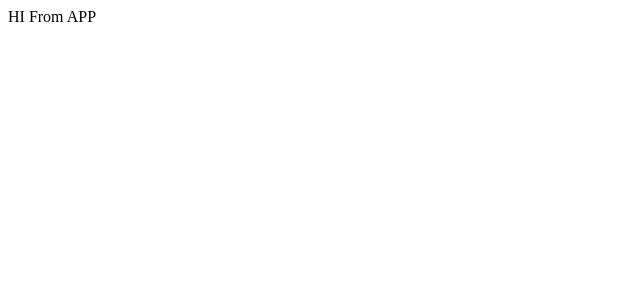
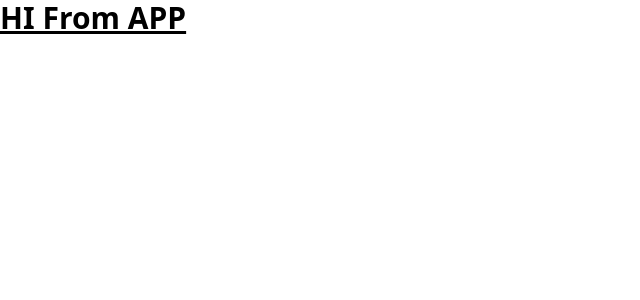
Before and after one commit to akashrp/SiwggyClone, a React (Vite) app: page / in a window 1280 px wide. Shown: the top 300 px of the page, without its empty margins (0-640 px from the left). Built offline with nearby package versions, Linux system fonts and the light colour scheme.

Commit message:
added setup for tailwindcss

```diff
--- /dev/null
+++ b/index.css
@@ -0,0 +1,3 @@
+@tailwind base;
+@tailwind components;
+@tailwind utilities;
--- a/index.html
+++ b/index.html
@@ -3,6 +3,7 @@
 <head>
     <meta charset="UTF-8">
     <meta name="viewport" content="width=device-width, initial-scale=1.0">
+    <link href="./index.css" rel="stylesheet">
     <title>Document</title>
 </head>
 <body>
--- a/src/App.js
+++ b/src/App.js
@@ -2,7 +2,7 @@
 const App =()=>
 {
     return(
-    <div>
+    <div className="text-3xl font-bold underline">
         HI From APP
     </div>)
 }
--- /dev/null
+++ b/tailwind.config.js
@@ -0,0 +1,8 @@
+/** @type {import('tailwindcss').Config} */
+module.exports = {
+  content: [ "./src/**/*.{html,js}",],
+  theme: {
+    extend: {},
+  },
+  plugins: [],
+}
```
Also changed, not shown: package.json (+5 -2 lines), .postcssrc (added), 1 other file (tests, documents, lock files or other folders).
